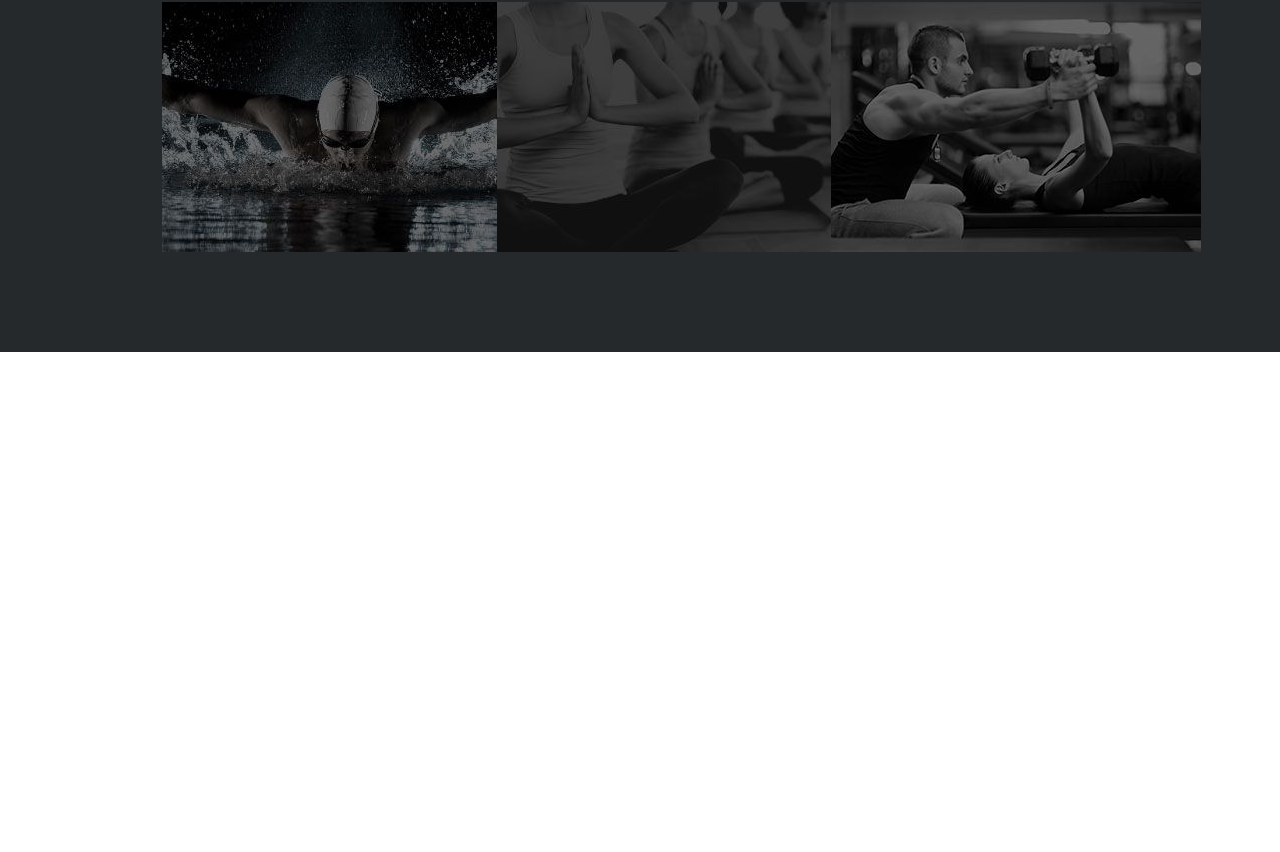
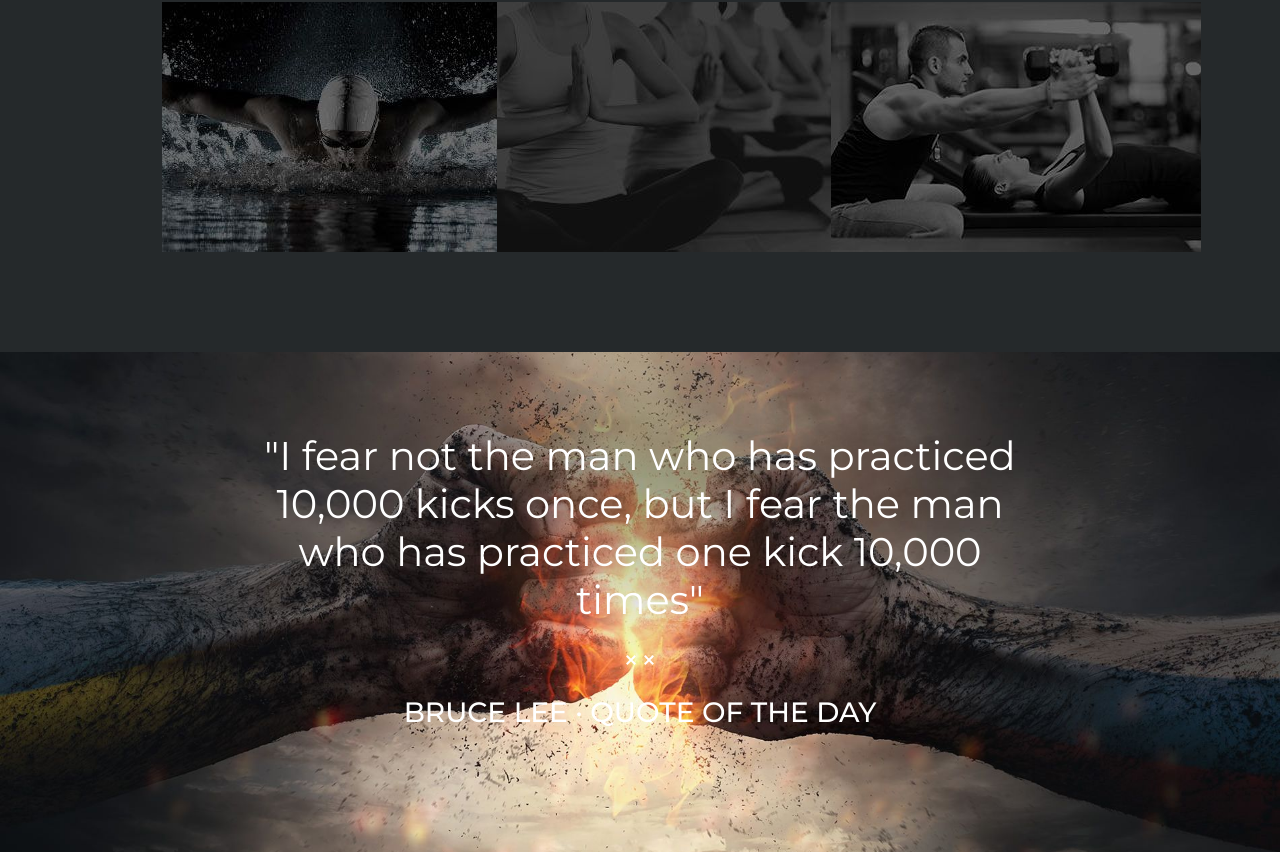
Before and after one commit to Bufal8/proj-html-vuejs, a Vue app: page / in a window 1280 px wide. Shown: the part 3406-4258 px from the top of the page. Before the commit the page ends 3758 px from the top, so only its background shows below. Built offline with nearby package versions, Linux system fonts and the light colour scheme.

Commit message:
Creazione componente page quote

```diff
--- a/src/components/PageMain.vue
+++ b/src/components/PageMain.vue
@@ -4,6 +4,7 @@ import PageSignUp   from './PageSignUp.vue';
 import PageIcons from './PageIcons.vue';
 import PageResultsCard from './PageResultsCard.vue'
 import PageHighPerformance from './PageHighPerformance.vue';
+import PageQuote from './PageQuote.vue'
 
 export default {
     name : "AppMain",
@@ -12,7 +13,8 @@ export default {
     PageSignUp,
     PageIcons,
     PageResultsCard,
-    PageHighPerformance
+    PageHighPerformance,
+    PageQuote
 }
 }
 </script>
@@ -24,6 +26,7 @@ export default {
 <PageIcons />
 <PageResultsCard />
 <PageHighPerformance />
+<PageQuote />
 
 </template>
 
--- /dev/null
+++ b/src/components/PageQuote.vue
@@ -0,0 +1,50 @@
+<script>
+
+export default {
+    name : "PageQuote",
+}
+</script>
+
+<template>
+    <div class="container-fluid">
+        <h1>"I fear not the man who has practiced 10,000 kicks once, but I fear the man who has practiced one kick 10,000 times"</h1>
+        <img src="../assets/images/divider-xx-red.png" alt="">
+        <h3>BRUCE LEE · QUOTE OF THE DAY</h3>
+    </div>
+</template>
+
+<style scoped lang="scss">
+@use '../styles/general.scss';
+@use '../styles/partials/variables.scss';
+@import '../styles/partials/variables';
+
+
+.container-fluid{
+    background-image: url(../assets/images/home-testimonial-bg.jpg);
+    background-size: cover;
+    background-position: 50%;
+    height: 500px;
+    color: $quarto;
+
+    h1{
+        padding-top: 80px;
+        width: 60%;
+        text-align: center;
+        margin: 0 auto;
+        font-weight: 400;
+    }
+
+    img{
+        display: block;
+        color: $quarto;
+        margin: 30px auto;
+        filter: brightness(0) invert(1);
+    }
+    h3{
+        text-align: center;
+        margin: 0 auto;
+    }
+}
+
+
+</style>
```
